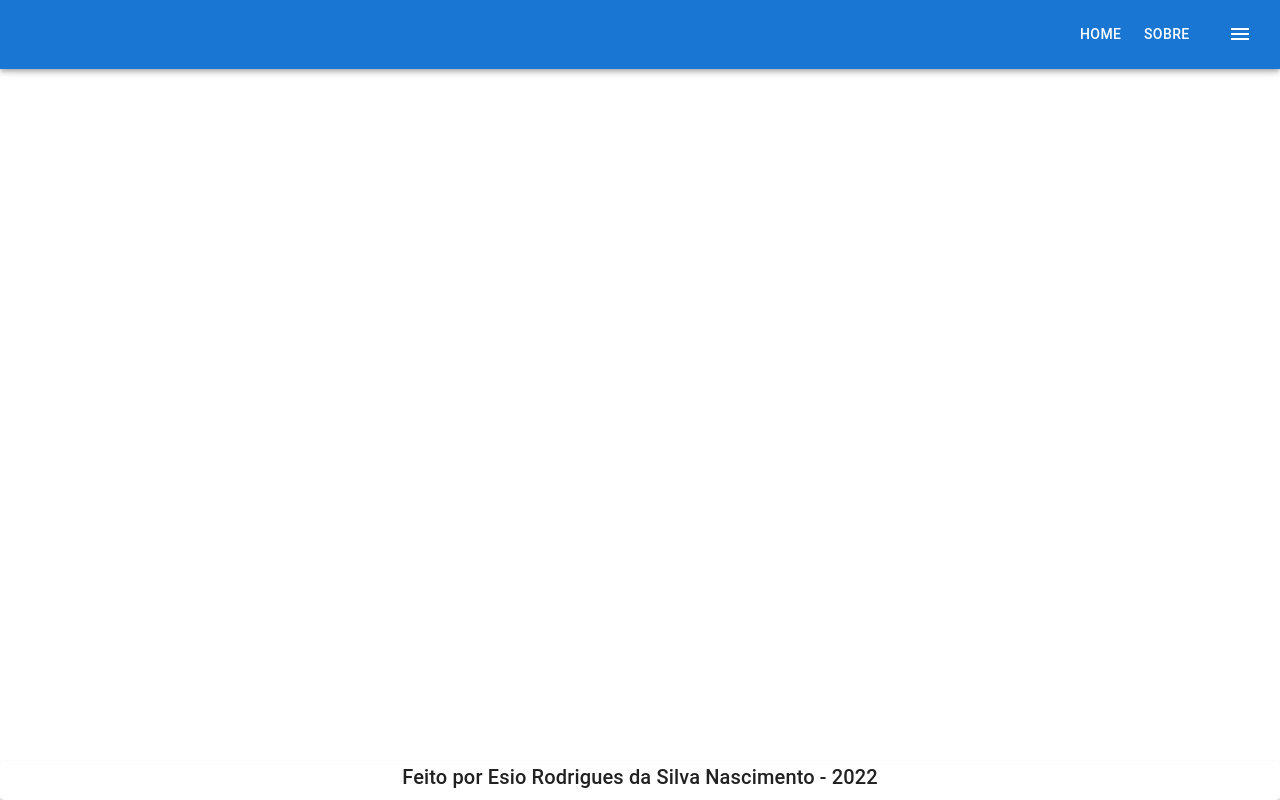
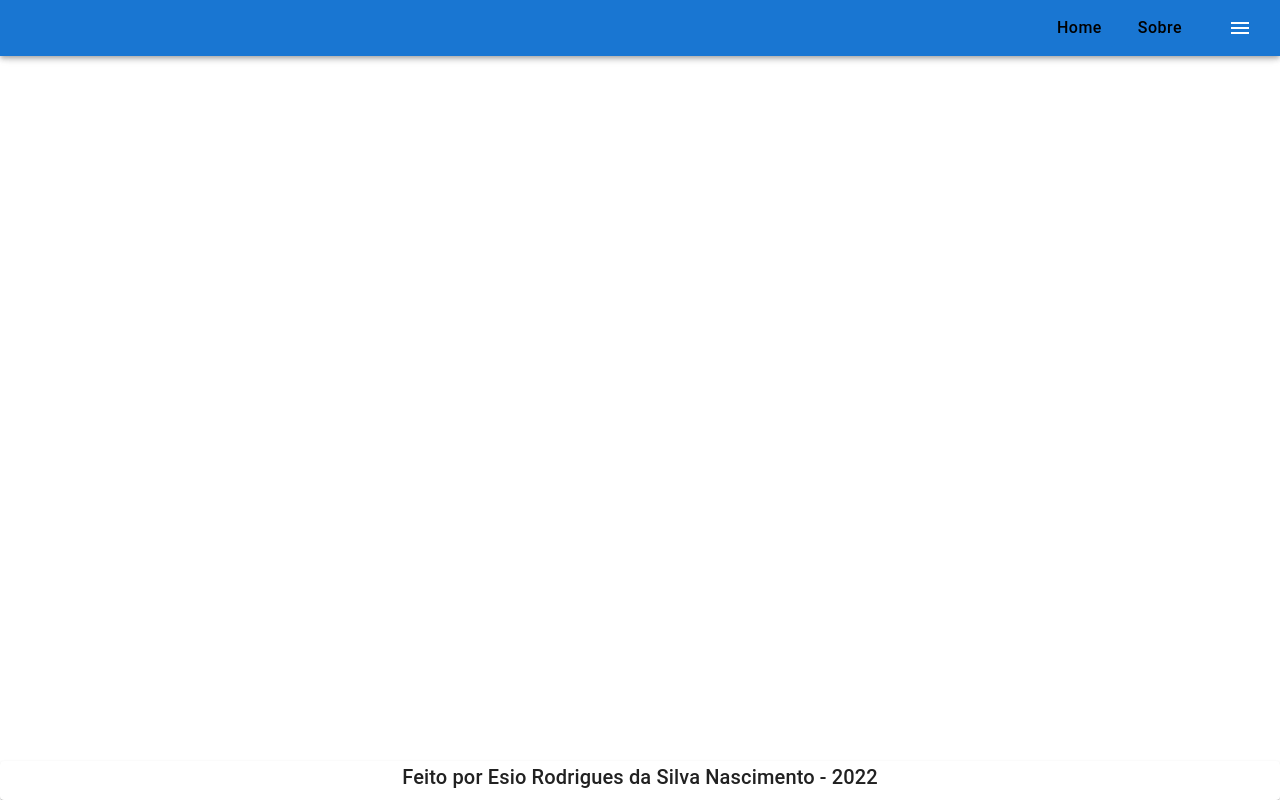
Before and after one commit to esionascimento/foodnas_front, a Next.js app: page /dashboard in a window 1280 px wide. Built offline with nearby package versions, Linux system fonts and the light colour scheme.

Commit message:
refactor: component Navbar

```diff
--- a/src/components/Navbar/Navbar.tsx
+++ b/src/components/Navbar/Navbar.tsx
@@ -1,14 +1,62 @@
+import MenuIcon from '@mui/icons-material/Menu';
+import { Button } from '@mui/material';
 import AppBar from '@mui/material/AppBar';
 import Box from '@mui/material/Box';
+import IconButton from '@mui/material/IconButton';
+import { styled } from '@mui/material/styles';
 import Toolbar from '@mui/material/Toolbar';
-import IconButton from '@mui/material/IconButton';
-import MenuIcon from '@mui/icons-material/Menu';
-import Button from '@mui/material/Button';
+import Link from 'next/link';
 import { TypesConfigNavbar } from 'src/@types/dashboard';
 
 interface Props {
   pages: TypesConfigNavbar[];
 }
+
+const BootstrapButton = styled(Button)({
+  boxShadow: 'none',
+  textTransform: 'none',
+  margin: '0 5px',
+  fontSize: 16,
+  padding: '6px 12px',
+  border: '1px solid',
+  lineHeight: 1.5,
+  backgroundColor: '#1976d2',
+  color: 'black',
+  borderColor: '#1976d2',
+  '&:hover': {
+    backgroundColor: '#0069d9',
+    borderColor: '#0062cc',
+    boxShadow: 'none',
+  },
+  '&:active': {
+    boxShadow: 'none',
+    backgroundColor: '#0062cc',
+    borderColor: '#005cbf',
+  },
+  '&:focus': {
+    boxShadow: '0 0 0 0.2rem rgba(0,123,255,.5)',
+  },
+});
+
+const RootStyle = styled(AppBar, {
+  shouldForwardProp: (prop) => prop !== 'isCollapse' && prop !== 'isOffset' && prop !== 'verticalLayout',
+})(({ theme }) => ({
+  boxShadow: 'none',
+  height: 64,
+  zIndex: theme.zIndex.appBar + 1,
+  transition: theme.transitions.create(['width', 'height'], {
+    duration: theme.transitions.duration.shorter,
+  }),
+  // [theme.breakpoints.up('lg')]: {
+  //   height: HEADER.DASHBOARD_DESKTOP_HEIGHT,
+  //   width: `calc(100% - ${NAVBAR.DASHBOARD_WIDTH + 1}px)`,
+  //   ...(verticalLayout && {
+  //     width: '100%',
+  //     height: HEADER.DASHBOARD_DESKTOP_OFFSET_HEIGHT,
+  //     backgroundColor: theme.palette.background.default,
+  //   }),
+  // },
+}));
 
 const ComponentNavbar = ({ pages }: Props) => {
   return (
@@ -16,9 +64,9 @@ const ComponentNavbar = ({ pages }: Props) => {
       <Toolbar>
         <Box sx={{ flexGrow: 1, mr: 2, justifyContent: 'end', display: 'flex' }}>
           {pages.map((page: TypesConfigNavbar) => (
-            <Button key={page?.text} sx={{ my: 2, color: 'white', display: 'block' }} href={page?.href}>
-              {page?.text}
-            </Button>
+            <Link key={page?.href} href={page?.href}>
+              <BootstrapButton>{page?.text}</BootstrapButton>
+            </Link>
           ))}
         </Box>
         <Box sx={{ flexGrow: 0, display: { xs: 'flex', md: 'none' } }}>
```
